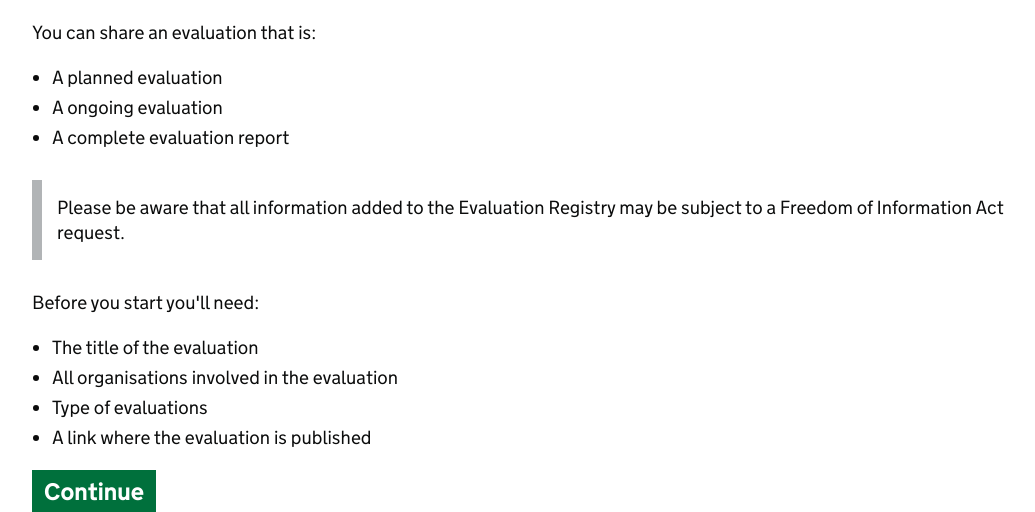
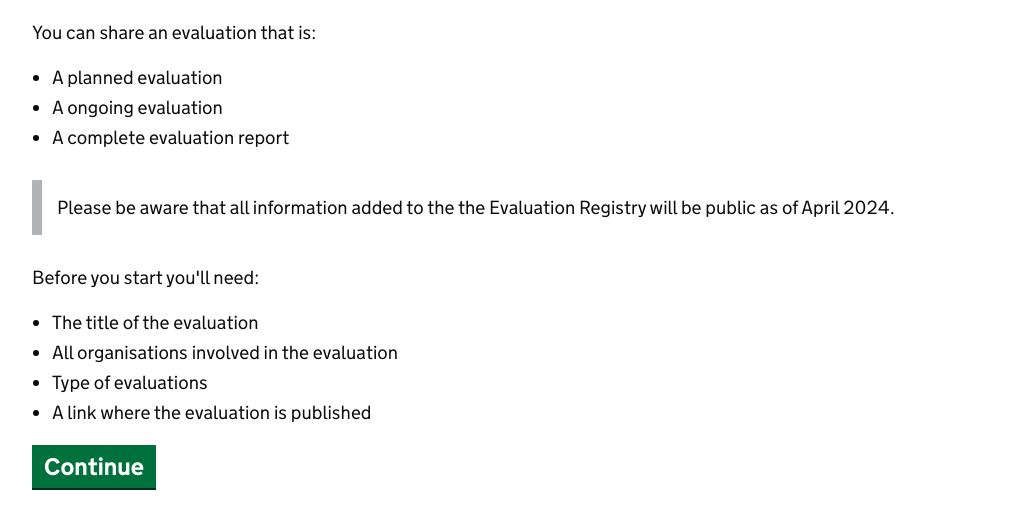
Before and after one commit to i-dot-ai/evaluation-registry, a Django app: template evaluation_registry/templates/share-form/before-start.html in a window 1280 px wide. Shown: the part 236-748 px from the top of the page, without its empty margins (113-1148 px from the left). Run offline with Django 3.2, Linux system fonts and the light colour scheme; the template is opened without the code that fills it, so the values that code supplies are empty; parts of the project's set-up code (start-up, migrations or seed data) failed here and were passed over.

Commit message:
update FOI text

```diff
--- a/evaluation_registry/templates/share-form/before-start.html
+++ b/evaluation_registry/templates/share-form/before-start.html
@@ -12,7 +12,7 @@
     <li>A complete evaluation report</li>
   </ul>
   <div class="govuk-inset-text">
-    Please be aware that all information added to the Evaluation Registry may be subject to a Freedom of Information Act request.
+    Please be aware that all information added to the the Evaluation Registry will be public as of April 2024.
   </div>
   <p class="govuk-body">Before you start you'll need:</p>
   <ul class="govuk-list govuk-list--bullet">
--- a/evaluation_registry/templates/share-form/confirm-sharing.html
+++ b/evaluation_registry/templates/share-form/confirm-sharing.html
@@ -89,7 +89,7 @@
       </div>
     </div>
     <div class="govuk-inset-text">
-      Please be aware that all information added to the Evaluation Registry may be subject to a Freedom of Information Act request.
+      Please be aware that all information added to the the Evaluation Registry will be public as of April 2024.
     </div>
 
     <button
```
